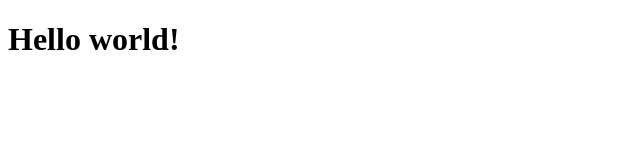
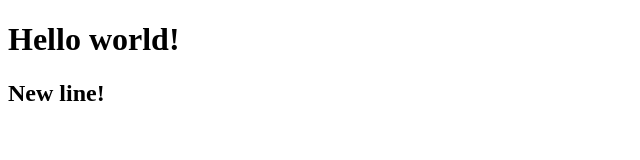
Before and after one commit to DarynaMochichuk/work_repository, a plain HTML site: page index.html in a window 1280 px wide. Shown: the whole page, without its empty margins (0-640 px from the left). Drawn offline with Linux system fonts and the light colour scheme.

Commit message:
add new line
New content

```diff
--- a/index.html
+++ b/index.html
@@ -7,5 +7,6 @@
 </head>
 <body>
     <h1>Hello world!</h1>
+    <h2>New line!</h2>
 </body>
 </html>
```
